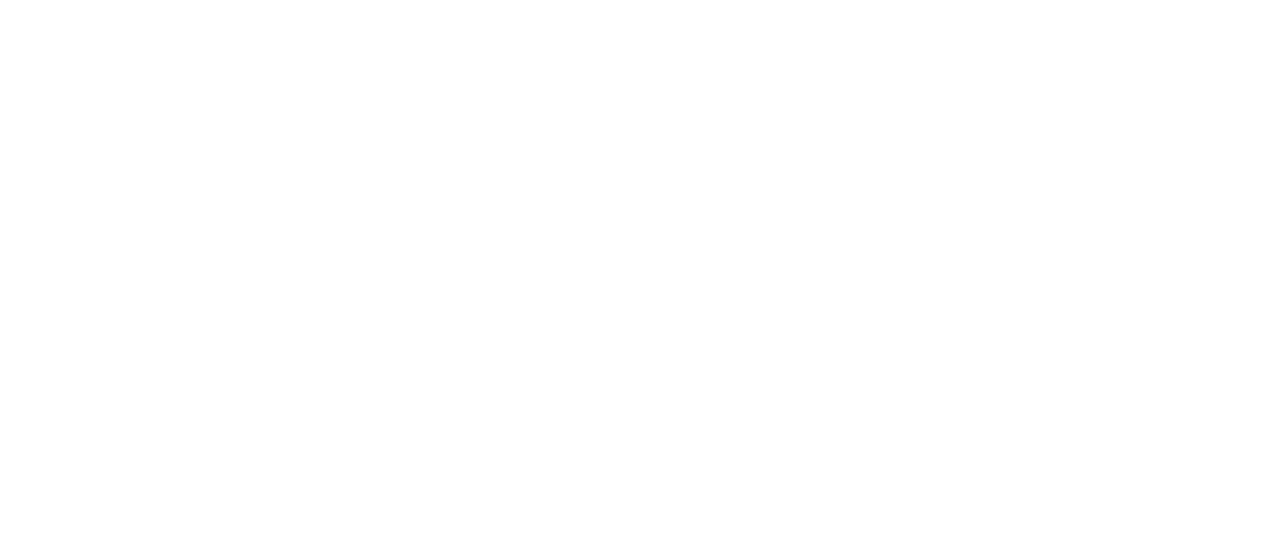
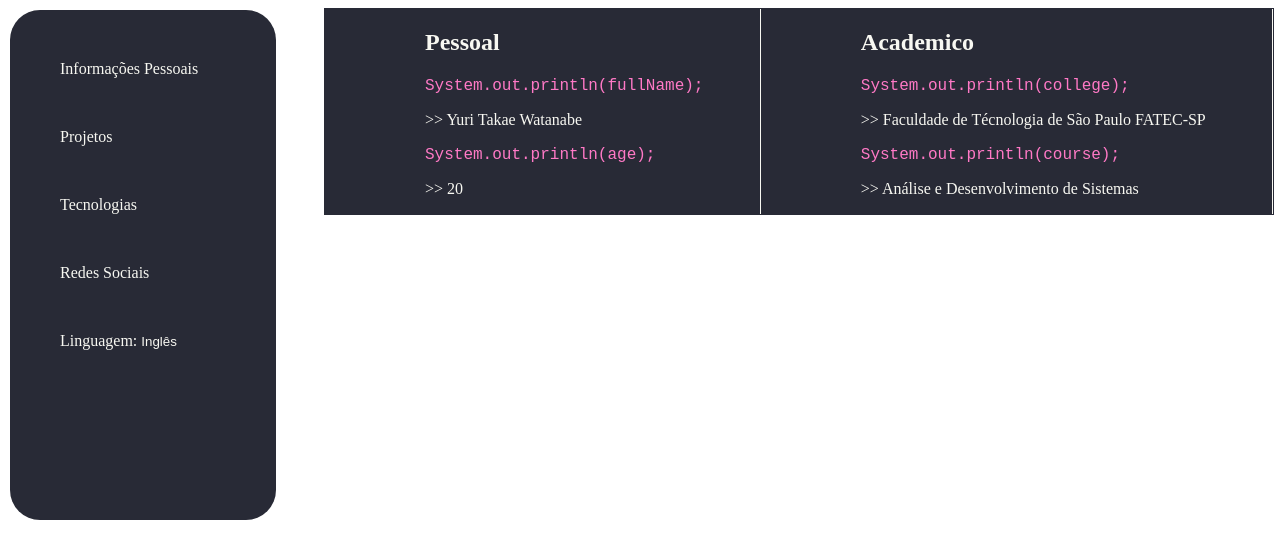
Before and after one commit to watanabe9090/watanabe9090.github.io, a plain HTML site: page index.html in a window 1280 px wide. Drawn offline with nearby package versions, Linux system fonts and the light colour scheme.

Commit message:
Teste de arquivos

```diff
--- a/index.html
+++ b/index.html
@@ -5,8 +5,193 @@
   <meta http-equiv="X-UA-Compatible" content="IE=edge">
   <meta name="viewport" content="width=\, initial-scale=1.0">
   <title>Resume</title>
+
+<style>
+.navbar {
+	height: 60%;
+	width: 20%;
+
+	top:0;
+	left: 0;
+
+	position: fixed;
+
+	margin-top: 10px;
+	margin-left: 0px;
+	margin-left: 10px;
+	margin-bottom: 0px;
+
+	padding-top: 20px;
+	padding-right: 0px;
+	padding-left: 10px;
+	padding-bottom: 10px;
+
+	background-color: #282a36;
+
+	border-radius: 30px;
+
+	z-index: 1;
+
+}
+.navbar__item {
+	text-decoration: none;
+	color: #f8f8f2;
+	display: block;
+	cursor: pointer;
+	transition: 300ms;
+
+	margin-top: 10px;
+	margin-left: 20px;
+	margin-right: 10px;
+	margin-bottom: 0px;
+
+	padding: 20px;
+
+	border-radius: 30px;
+}
+.navbar__item:hover {
+	background-color: #44475a;
+}
+
+.main {
+	width: 75%;
+	margin-left: 25%;
+	border: #282a36 1px solid;
+
+	display: table;
+
+	background-color: #282a36;
+}
+.main__row {
+	display: table-row;
+}
+
+.main__row__cell {
+	display: table-cell;
+	color: #f8f8f2;
+	border-right: #f8f8f2 1px solid;
+	padding-left: 100px;
+}
+code {
+	color: #ff79c6;
+	font-size: large;
+}
+
+select {
+	border:none;
+    -webkit-appearance: none;
+    -moz-appearance: none;
+    appearance: none;
+    -ms-appearance: none; /* get rid of default appearance for IE8, 9 and 10*/
+
+	background-color: #282a36;
+	color: #f8f8f2;
+	text-decoration: none;
+}
+</style>
 </head>
+
 <body>
+  <div id="header">
 
+  </div>
+
+	<div class="navbar">
+		<a class="navbar__item" id="personal_informations" onclick="console.log(this)"></a>
+		<a class="navbar__item" id="projects"></a>
+		<a class="navbar__item" id="technologies"></a>
+		<a class="navbar__item" id="social_media"></a>
+		<div class="navbar__item">
+			<label id="language_label"></label>
+			<select onchange="changeLanguage(this.value)">
+				<option id="english" value="en"></option>
+				<option id="portuguese" value="pt-br"></option>
+				<option id="japanese" value="ja"></option>
+			</select>
+		</div>
+	</div>
+
+	<div class="main">
+		<div id=""  class="main__row">
+			<div class="main__row__cell">
+				<h2 id="personal_label"></h2>
+				<code>System.out.println(fullName);</code>
+				<p id="full_name"></p>
+				<code>System.out.println(age);</code>
+				<p id="age"></p>
+			</div>
+
+			<div class="main__row__cell">
+				<h2 id="academic_label"></h2>
+				<code>System.out.println(college);</code>
+				<p id="college"></p>
+				<code>System.out.println(course);</code>
+				<p id="course"></p>
+			</div>
+		</div>
+
+
+	</div>
+
+
+  <div id="footer">
+
+  </div>
+<script src="https://ajax.googleapis.com/ajax/libs/jquery/3.2.1/jquery.min.js"></script>
+<script>
+	var language;
+	// Reference : https://stackoverflow.com/questions/46008760/how-to-build-multiple-language-website-using-pure-html-js-jquery
+	function getLanguage() {
+		(localStorage.getItem('language') == null ? setLanguage('en') : false )
+		console.log()
+		$.ajax({
+			url: '/languages/' + localStorage.getItem('language') + '.json',
+			dataType: 'json', async: false, dataType: 'json',
+			success: (result) => {language = result}
+		});
+	}
+	function setLanguage(lang) {
+		localStorage.setItem('language', lang);
+	}
+
+	function changeLanguage(lang) {
+		setLanguage(lang);
+		getLanguage();
+		setText();
+	}
+
+	function setText() {
+		var out = '>> ';
+		// Navbar
+		$('#personal_informations').text(language.navbar.personal_information);
+		$('#projects').text(language.navbar.projects);
+		$('#technologies').text(language.navbar.technologies);
+		$('#social_media').text(language.navbar.social_media);
+		$('#language_label').text(language.navbar.language.label + ': ');
+		$('#english').text(language.navbar.language.english);
+		$('#portuguese').text(language.navbar.language.portuguese);
+		$('#japanese').text(language.navbar.language.japanese);
+
+		// Personal Informations
+		// Academic right
+		$('#personal_label').text(language.personal_information.personal_label);
+		$('#full_name').text(out + language.personal_information.full_name);
+		$('#age').text(out + language.personal_information.age);
+
+		// Person Left
+		$('#academic_label').text(language.personal_information.academic_label);
+		$('#college').text(out + language.personal_information.education.college);
+		$('#course').text(out + language.personal_information.education.course);
+	}
+
+</script>
+<script>
+
+</script>
+<script>
+	getLanguage();
+	$(document).ready(() => setText())
+
+</script>
 </body>
 </html>
--- /dev/null
+++ b/languages/en.json
@@ -0,0 +1,35 @@
+{
+    "navbar": {
+        "personal_information": "Informações Pessoais",
+        "projects": "Projetos",
+        "technologies": "Tecnologias",
+        "social_media": "Redes Sociais",
+        "language": {
+            "label": "Linguagem",
+            "english": "Inglês",
+            "portuguese": "Portugês",
+            "japanese": "Japonês"
+        }
+    },
+    "personal_information": {
+        "academic_label": "Academico",
+        "personal_label": "Pessoal",
+        "full_name": "Yuri Takae Watanabe",
+        "education":  {
+            "college" :"Faculdade de Técnologia de São Paulo FATEC-SP",
+            "course": "Análise e Desenvolvimento de Sistemas"
+        },
+        "age": 20
+
+    },
+    "technologies": {
+
+
+    },
+    "header": {
+
+    },
+    "footer": {
+
+    }
+}
```
Also changed, not shown: languages/ja.json (added, +35 -0 lines), languages/pt-br.json (added, +35 -0 lines).
